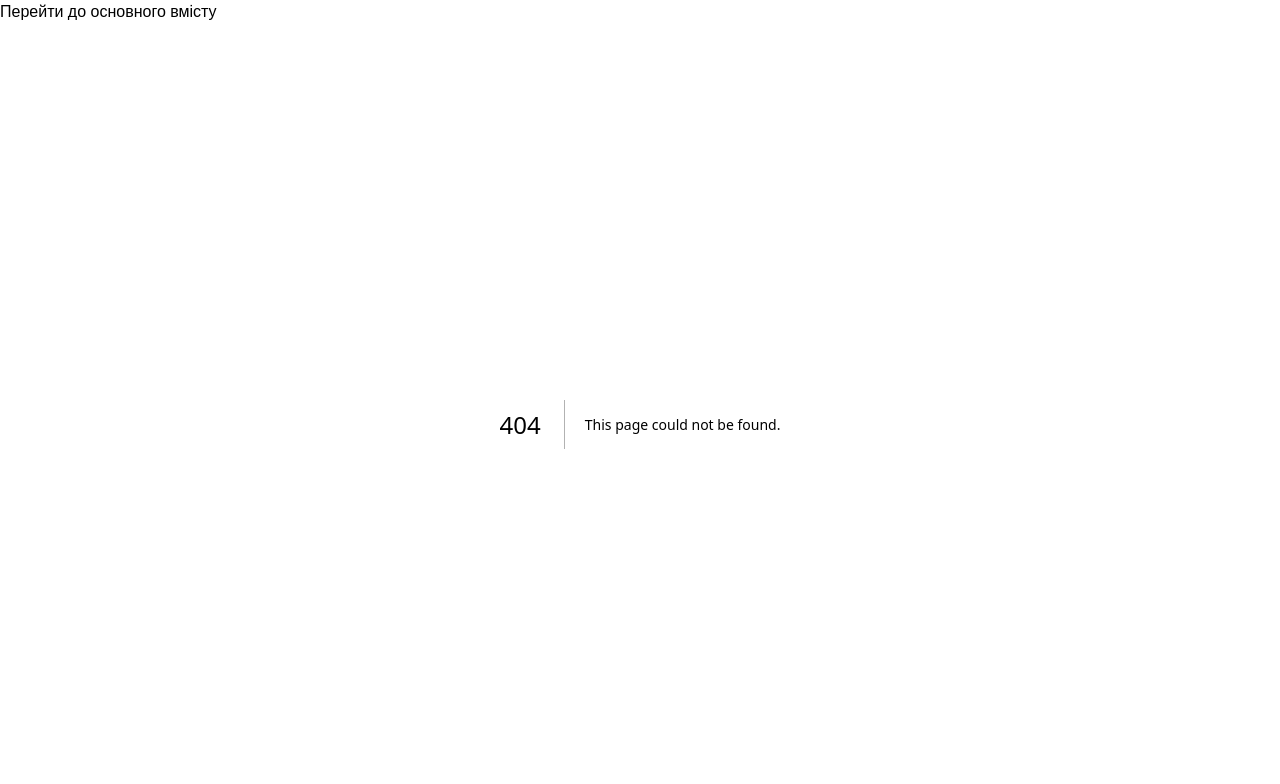
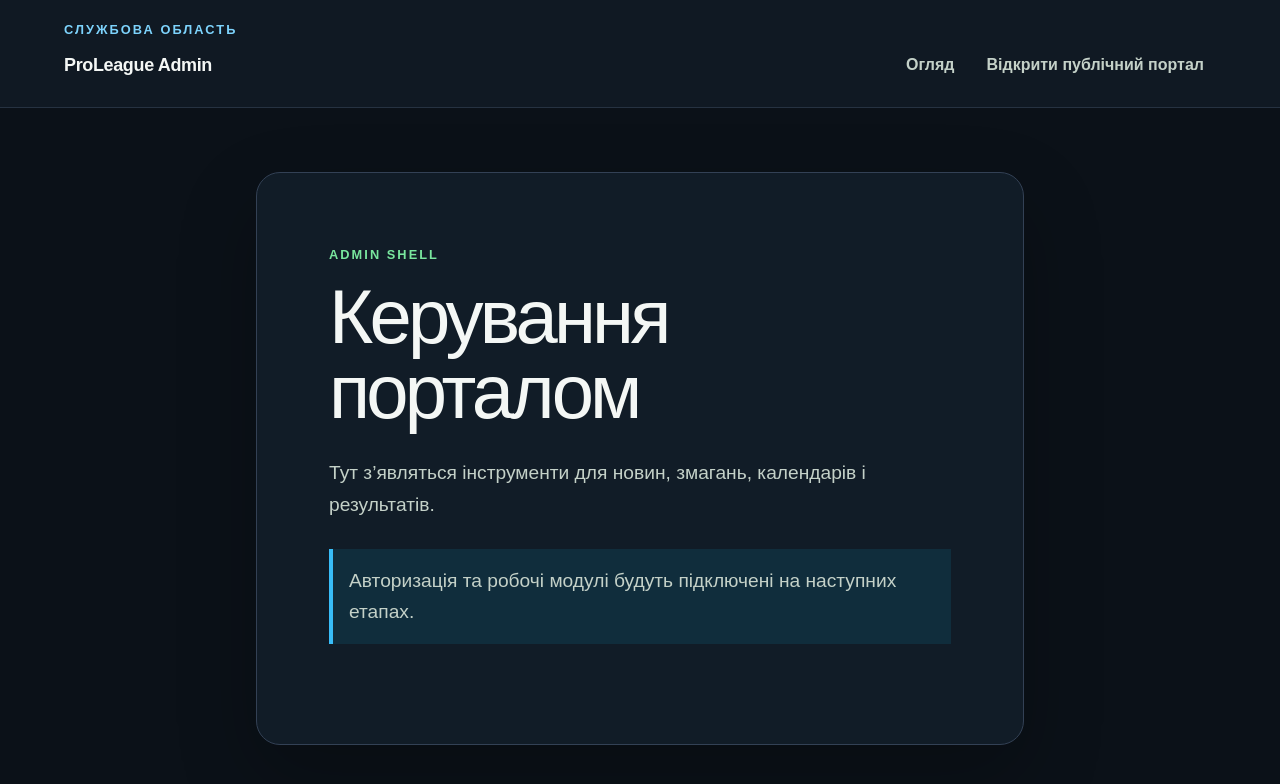
Before and after one commit to DMV22/Pro-League, a Next.js app: page /admin in a window 1280 px wide. Before the commit this address had no page. Shown: the top 784 px of the page. Built offline with nearby package versions, Linux system fonts and the light colour scheme.

Commit message:
feat: add public and Admin route shells

```diff
--- /dev/null
+++ b/src/app/(admin)/admin/page.tsx
@@ -0,0 +1,12 @@
+import { uiText } from '@/shared/i18n/ui-text'
+
+export default function AdminHomePage() {
+  return (
+    <section className="admin-card" aria-labelledby="admin-title">
+      <p className="portal-kicker">{uiText.admin.kicker}</p>
+      <h1 id="admin-title">{uiText.admin.pageTitle}</h1>
+      <p>{uiText.admin.summary}</p>
+      <p className="admin-notice">{uiText.admin.authNotice}</p>
+    </section>
+  )
+}
--- /dev/null
+++ b/src/app/(admin)/layout.tsx
@@ -0,0 +1,44 @@
+import type { Metadata } from 'next'
+import Link from 'next/link'
+import type { ReactNode } from 'react'
+
+import { uiText } from '@/shared/i18n/ui-text'
+
+export const metadata: Metadata = {
+  title: uiText.admin.metadataTitle,
+  description: uiText.admin.metadataDescription,
+  robots: {
+    index: false,
+    follow: false,
+  },
+}
+
+type AdminLayoutProps = Readonly<{
+  children: ReactNode
+}>
+
+export default function AdminLayout({ children }: AdminLayoutProps) {
+  return (
+    <div className="admin-shell">
+      <header className="admin-header">
+        <div>
+          <p className="admin-eyebrow">{uiText.admin.eyebrow}</p>
+          <Link className="brand-link" href="/admin">
+            {uiText.admin.title}
+          </Link>
+        </div>
+        <nav className="admin-nav" aria-label={uiText.navigation.adminLabel}>
+          <Link className="nav-link" href="/admin">
+            {uiText.navigation.adminHome}
+          </Link>
+          <Link className="nav-link" href="/">
+            {uiText.navigation.publicPortal}
+          </Link>
+        </nav>
+      </header>
+      <main id="main-content" className="admin-main">
+        {children}
+      </main>
+    </div>
+  )
+}
--- /dev/null
+++ b/src/app/(public)/layout.tsx
@@ -0,0 +1,29 @@
+import Link from 'next/link'
+import type { ReactNode } from 'react'
+
+import { uiText } from '@/shared/i18n/ui-text'
+
+type PublicLayoutProps = Readonly<{
+  children: ReactNode
+}>
+
+export default function PublicLayout({ children }: PublicLayoutProps) {
+  return (
+    <div className="site-shell">
+      <header className="site-header">
+        <Link className="brand-link" href="/">
+          {uiText.brand.name}
+        </Link>
+        <nav aria-label={uiText.navigation.publicLabel}>
+          <Link className="nav-link" href="/">
+            {uiText.navigation.home}
+          </Link>
+        </nav>
+      </header>
+      <main id="main-content" className="site-main">
+        {children}
+      </main>
+      <footer className="site-footer">{uiText.public.footer}</footer>
+    </div>
+  )
+}
--- /dev/null
+++ b/src/app/(public)/page.tsx
@@ -0,0 +1,12 @@
+import { uiText } from '@/shared/i18n/ui-text'
+
+export default function HomePage() {
+  return (
+    <section className="portal-card" aria-labelledby="portal-title">
+      <p className="portal-kicker">{uiText.public.kicker}</p>
+      <h1 id="portal-title">{uiText.public.title}</h1>
+      <p className="portal-summary">{uiText.public.summary}</p>
+      <span className="portal-status">{uiText.public.status}</span>
+    </section>
+  )
+}
--- a/src/app/globals.css
+++ b/src/app/globals.css
@@ -18,29 +18,106 @@ body {
 
 body {
   margin: 0;
+  background: #07130e;
+}
+
+a {
+  color: inherit;
+}
+
+a:focus-visible,
+button:focus-visible {
+  outline: 3px solid #9af7b6;
+  outline-offset: 4px;
+}
+
+.skip-link {
+  position: fixed;
+  z-index: 100;
+  top: 1rem;
+  left: 1rem;
+  padding: 0.75rem 1rem;
+  border-radius: 0.5rem;
+  background: #f4f7f5;
+  color: #07130e;
+  font-weight: 700;
+  transform: translateY(-200%);
+}
+
+.skip-link:focus {
+  transform: translateY(0);
+}
+
+.site-shell,
+.admin-shell {
+  display: flex;
+  min-height: 100vh;
+  flex-direction: column;
+}
+
+.site-shell {
   background:
     radial-gradient(circle at 15% 20%, rgb(35 119 72 / 35%), transparent 32rem),
     linear-gradient(145deg, #07130e, #0c2118 55%, #08150f);
 }
 
-.portal-shell {
-  display: grid;
-  min-height: 100vh;
-  place-items: center;
-  padding: 2rem;
+.site-header,
+.admin-header {
+  display: flex;
+  align-items: center;
+  justify-content: space-between;
+  gap: 1.5rem;
+  padding: 1.25rem clamp(1rem, 5vw, 4rem);
+  border-bottom: 1px solid rgb(139 214 166 / 20%);
 }
 
-.portal-card {
+.brand-link,
+.nav-link {
+  display: inline-flex;
+  min-height: 2.75rem;
+  align-items: center;
+  border-radius: 0.5rem;
+}
+
+.brand-link {
+  color: #f4f7f5;
+  font-size: 1.125rem;
+  font-weight: 800;
+  letter-spacing: -0.02em;
+  text-decoration: none;
+}
+
+.nav-link {
+  padding-inline: 0.75rem;
+  color: #c4d1c8;
+  font-weight: 600;
+  text-underline-offset: 0.3rem;
+}
+
+.nav-link:hover {
+  color: #ffffff;
+}
+
+.site-main {
+  display: grid;
+  flex: 1;
+  place-items: center;
+  padding: clamp(1rem, 5vw, 4rem);
+}
+
+.portal-card,
+.admin-card,
+.feedback-page {
   width: min(100%, 48rem);
   padding: clamp(2rem, 6vw, 4.5rem);
   border: 1px solid rgb(139 214 166 / 25%);
   border-radius: 1.5rem;
-  background: rgb(9 31 21 / 82%);
+  background: rgb(9 31 21 / 88%);
   box-shadow: 0 2rem 5rem rgb(0 0 0 / 28%);
-  backdrop-filter: blur(1rem);
 }
 
-.portal-kicker {
+.portal-kicker,
+.admin-eyebrow {
   margin: 0 0 1rem;
   color: #79e69e;
   font-size: 0.8rem;
@@ -49,15 +126,22 @@ body {
   text-transform: uppercase;
 }
 
-.portal-card h1 {
-  max-width: 14ch;
+.portal-card h1,
+.admin-card h1,
+.feedback-page h1 {
   margin: 0;
   font-size: clamp(2.25rem, 7vw, 4.75rem);
   line-height: 0.98;
   letter-spacing: -0.05em;
 }
 
-.portal-summary {
+.portal-card h1 {
+  max-width: 14ch;
+}
+
+.portal-summary,
+.admin-card > p:not(.portal-kicker),
+.feedback-page > p:not(.portal-kicker) {
   max-width: 40rem;
   margin: 1.75rem 0;
   color: #c4d1c8;
@@ -83,12 +167,94 @@ body {
   content: '';
 }
 
+.site-footer {
+  padding: 1.25rem clamp(1rem, 5vw, 4rem);
+  border-top: 1px solid rgb(139 214 166 / 16%);
+  color: #aab9af;
+  font-size: 0.875rem;
+}
+
+.admin-shell {
+  background: #0b1118;
+}
+
+.admin-header {
+  align-items: flex-end;
+  border-color: #263241;
+  background: #101923;
+}
+
+.admin-eyebrow {
+  margin-bottom: 0.25rem;
+  color: #7dd3fc;
+}
+
+.admin-nav {
+  display: flex;
+  flex-wrap: wrap;
+  gap: 0.5rem;
+}
+
+.admin-main {
+  display: grid;
+  flex: 1;
+  place-items: start center;
+  padding: clamp(1rem, 5vw, 4rem);
+}
+
+.admin-card {
+  border-color: #334155;
+  background: #111c27;
+  box-shadow: 0 2rem 5rem rgb(0 0 0 / 24%);
+}
+
+.admin-notice {
+  padding: 1rem;
+  border-left: 4px solid #38bdf8;
+  background: rgb(14 116 144 / 20%);
+}
+
+.route-status {
+  margin: auto;
+  padding: 2rem;
+  color: #d7e4da;
+  font-weight: 700;
+}
+
+.feedback-page {
+  margin: clamp(1rem, 8vh, 6rem) auto;
+}
+
+.primary-action {
+  display: inline-flex;
+  min-height: 2.75rem;
+  align-items: center;
+  justify-content: center;
+  padding: 0.75rem 1rem;
+  border: 0;
+  border-radius: 0.5rem;
+  background: #79e69e;
+  color: #07130e;
+  font: inherit;
+  font-weight: 800;
+  text-decoration: none;
+  cursor: pointer;
+}
+
+.primary-action:hover {
+  background: #a8f3bd;
+}
+
 @media (max-width: 40rem) {
-  .portal-shell {
-    padding: 1rem;
+  .site-header,
+  .admin-header {
+    align-items: flex-start;
+    flex-direction: column;
   }
 
-  .portal-card {
+  .portal-card,
+  .admin-card,
+  .feedback-page {
     border-radius: 1rem;
   }
 }
--- a/src/app/page.tsx
+++ /dev/null
@@ -1,15 +0,0 @@
-export default function HomePage() {
-  return (
-    <main className="portal-shell">
-      <section className="portal-card" aria-labelledby="portal-title">
-        <p className="portal-kicker">ProLeague Portal</p>
-        <h1 id="portal-title">Нова платформа місцевого футболу</h1>
-        <p className="portal-summary">
-          Базова оболонка готова. Новини, турніри, календарі та результати будуть
-          додаватися послідовними вертикальними зрізами.
-        </p>
-        <span className="portal-status">Next.js foundation · online</span>
-      </section>
-    </main>
-  )
-}
```
